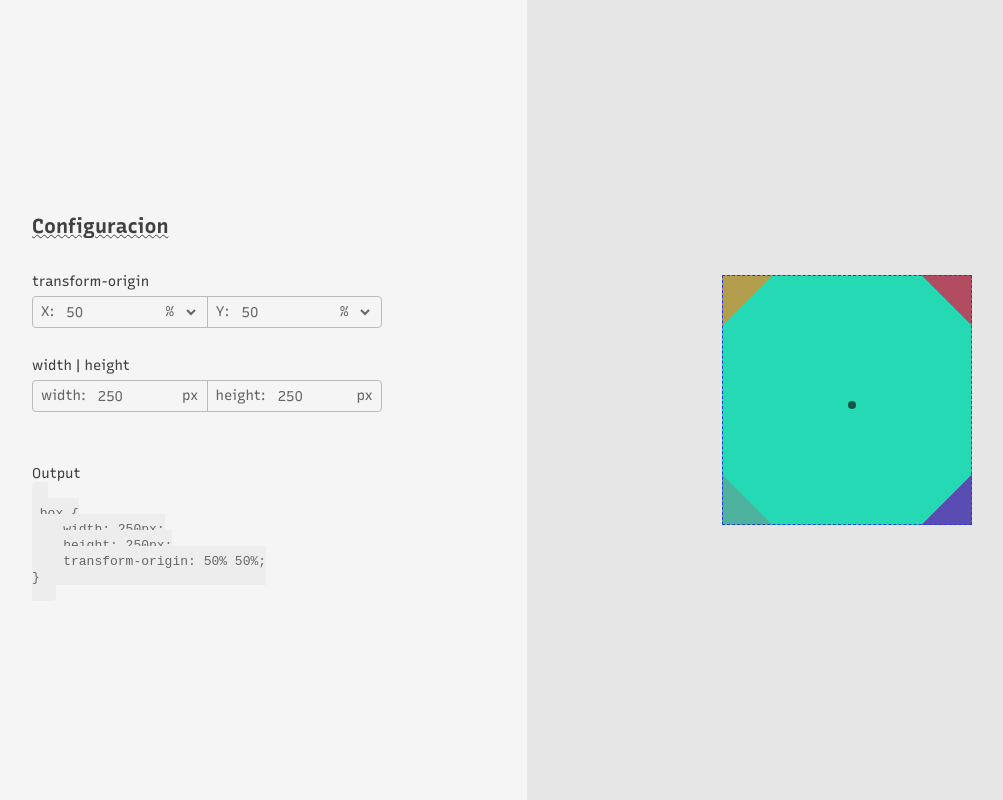
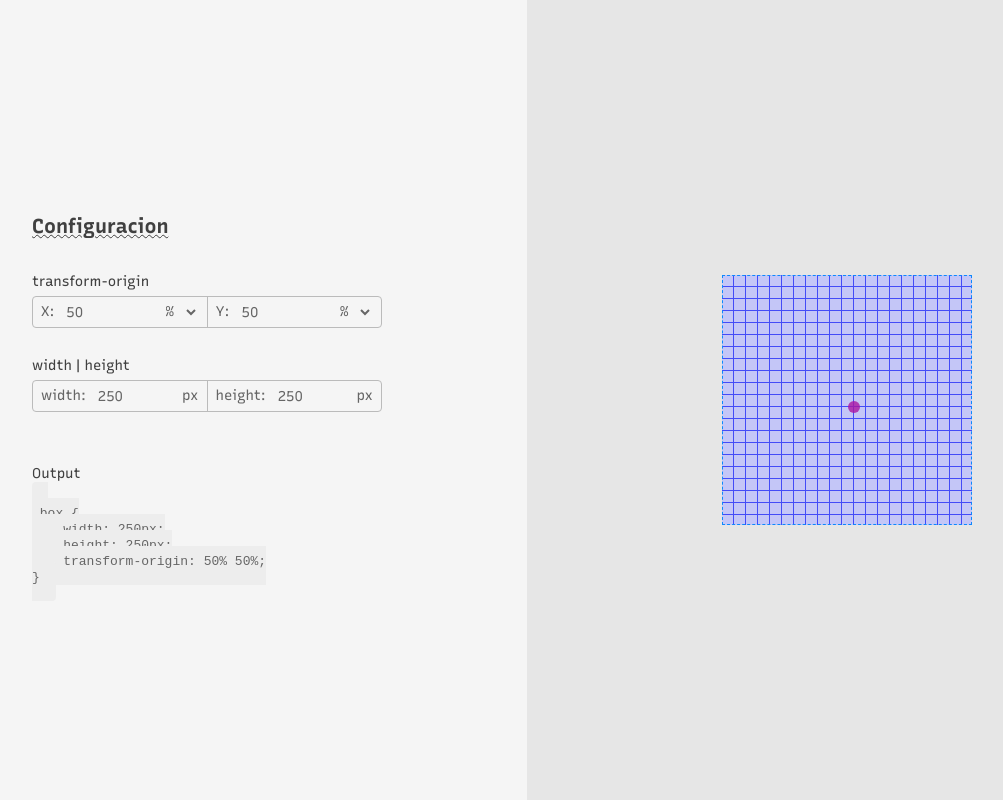
Before and after one commit to Creatlydev/transform-origin-visualizer, a plain HTML site: page index.html in a window 1280 px wide. Shown: the whole page, without its empty margins (113-1116 px from the left). Drawn offline with Linux system fonts and the light colour scheme; a script that the page names is missing; a small style sheet from the web is missing.

Commit message:
sttyle: change linear-gradient

```diff
--- a/style.css
+++ b/style.css
@@ -75,16 +75,14 @@ body {
 
     width: var(--width);
     height: var(--height);
-    background:
-        linear-gradient(315deg, hsl(248, 40%, 50%) 10%, transparent 10%, transparent),
-        linear-gradient(225deg, hsl(348, 40%, 50%) 10%, transparent 10%, transparent),
-        linear-gradient(135deg, hsl(48, 40%, 50%) 10%, transparent 10%, transparent),
-        linear-gradient(45deg, hsl(168, 40%, 50%) 10%, hsl(168, 70%, 50%) 10%, hsl(168, 70%, 50%));
+    background: #444cf7;
     position: relative;
     will-change: transform, transform-origin, width, height;
+
 }
 
 .origin {
+    --sizePoint: 12px;
     transition-property: width, height;
     transition-duration: 800ms;
     transition-timing-function: var(--easing);
@@ -96,19 +94,21 @@ body {
     top: 50%;
     left: 50%;
     transform: translate(-50%, -50%);
-    border: 1px dashed hsl(233, 70%, 50%);
-
-    background: linear-gradient(315deg, hsla(248, 40%, 50%, .2) 10%, transparent 10%, transparent),
-        linear-gradient(225deg, hsla(348, 40%, 50%, .2) 10%, transparent 10%, transparent),
-        linear-gradient(135deg, hsla(48, 40%, 50%, .2) 10%, transparent 10%, transparent),
-        linear-gradient(45deg, hsla(168, 40%, 50%, .2) 10%, transparent 10%, transparent);
+    border: 1px dashed #09f;
+    background-color: #e5e5f7;
+    opacity: 0.8;
+    background-image:
+        linear-gradient(#444cf7 1px, transparent 1px),
+        linear-gradient(to right, #444cf7 1px, #e5e5f7 1px);
+    background-size: var(--sizePoint) var(--sizePoint);
+    background-position: center;
 }
 
 .point {
-    --point: 8px;
+    --point: var(--sizePoint);
     --transform: translate(calc(var(--x) * var(--width)), calc(var(--y) * var(--height)));
     pointer-events: none;
-    background: black;
+    background: rgb(198, 10, 141);
     width: var(--point);
     height: var(--point);
     border-radius: 50%;
@@ -116,7 +116,29 @@ body {
     transform: var(--transform);
     transition: transform var(--duration) var(--easing);
     will-change: transform;
-    opacity: .6;
+    opacity: .8;
+    display: flex;
+    align-items: center;
+    justify-content: center;
+    z-index: 10;
+}
+
+.point::before {
+    content: "";
+    position: absolute;
+    width: 1px;
+    height: 1px;
+    background: rgb(198, 10, 141);
+    border-radius: 25px;
+    animation: loop 1s 0s infinite;
+}
+
+@keyframes loop {
+    to {
+        background-color: rgba(198, 10, 141, 0);
+        width: 30px;
+        height: 30px;
+    }
 }
 
 
```
